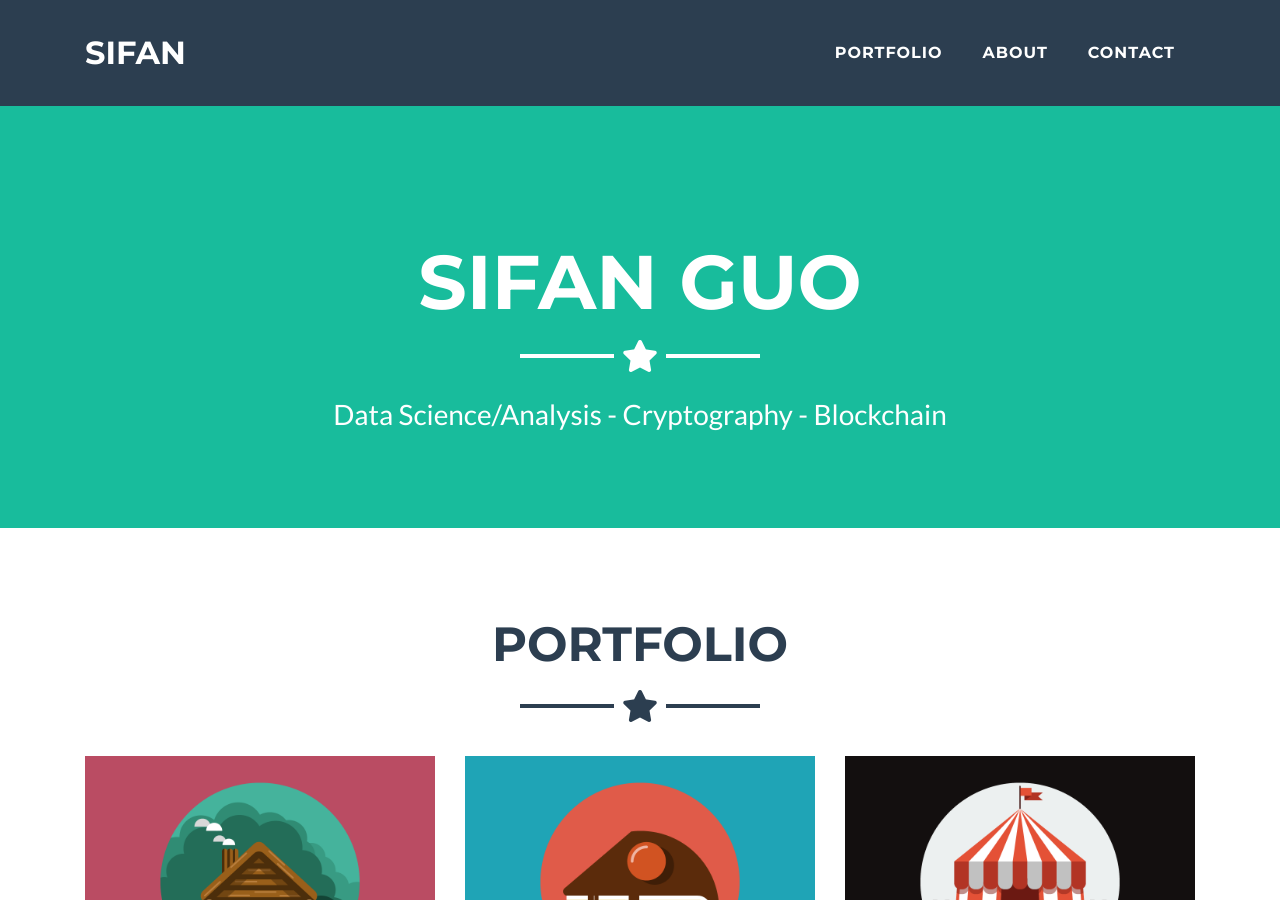
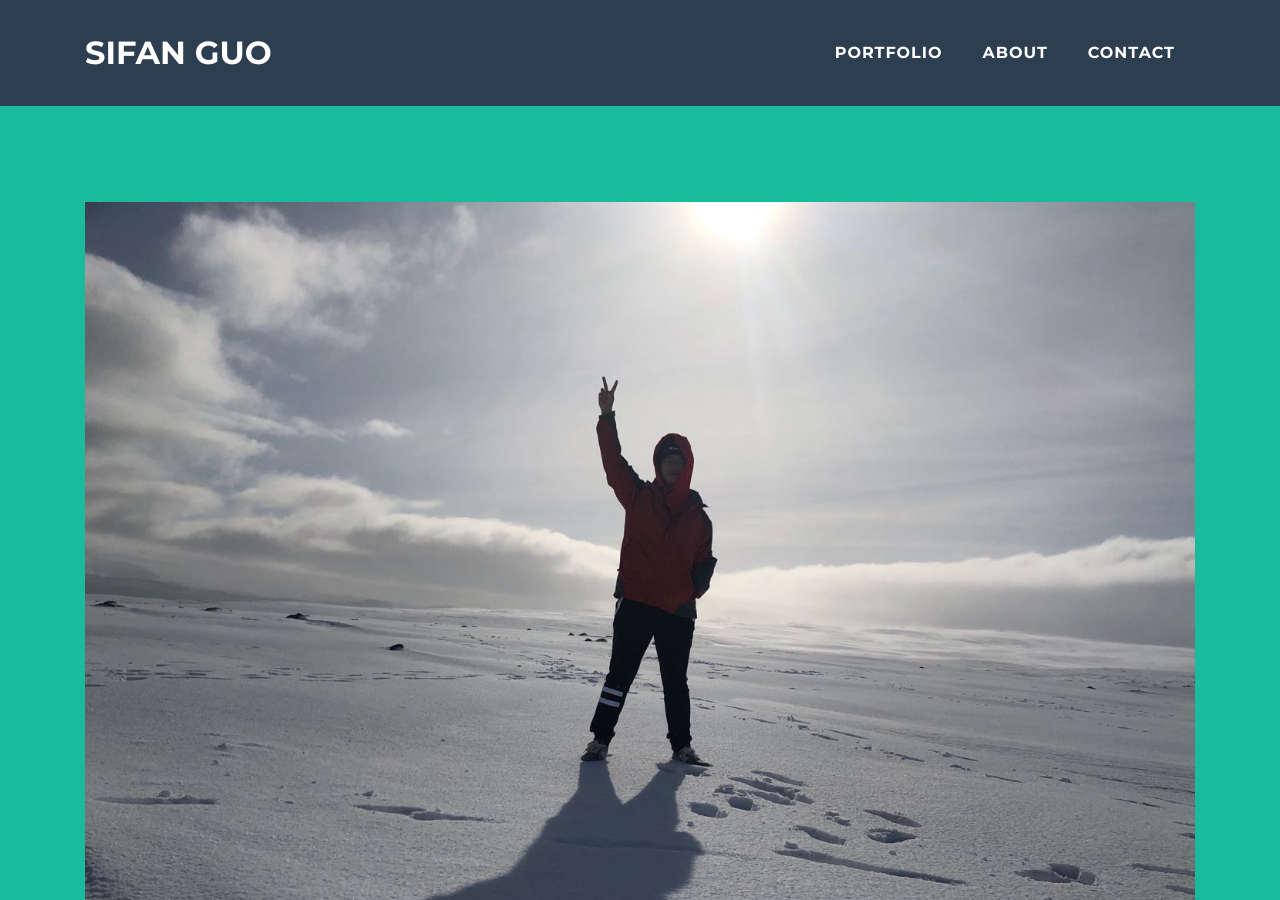
Before and after one commit to SifanGuo/sifanguo.github.io, a Jekyll site: the page portfolio/index.html, which Jekyll copies as it is, in a window 1280 px wide and 900 px high. Built offline with Jekyll 4.4.1, drawn with Linux system fonts in a browser that asks for light colours.

Commit message:
edit portfolio

```diff
--- a/portfolio/index.html
+++ b/portfolio/index.html
@@ -31,7 +31,7 @@
   <!-- Navigation -->
   <nav class="navbar navbar-expand-lg bg-secondary fixed-top text-uppercase" id="mainNav">
     <div class="container">
-      <a class="navbar-brand js-scroll-trigger" href="#page-top">Sifan</a>
+      <a class="navbar-brand js-scroll-trigger" href="#page-top">Sifan Guo</a>
       <button class="navbar-toggler navbar-toggler-right text-uppercase bg-primary text-white rounded" type="button" data-toggle="collapse" data-target="#navbarResponsive" aria-controls="navbarResponsive" aria-expanded="false" aria-label="Toggle navigation">
         Menu
         <i class="fas fa-bars"></i>
@@ -55,7 +55,7 @@
   <!-- Header -->
   <header class="masthead bg-primary text-white text-center">
     <div class="container">
-      <img class="img-fluid mb-5 d-block mx-auto" src="../styles/img/sifan_iceland.jpg" alt="">
+      <img class="img-fluid mb-5 d-block mx-auto" src="img/sifan_iceland.jpg" alt="">
       <h1 class="text-uppercase mb-0">Sifan Guo</h1>
       <hr class="star-light">
       <h2 class="font-weight-light mb-0">Data Science/Analysis - Cryptography - Blockchain</h2>
```
